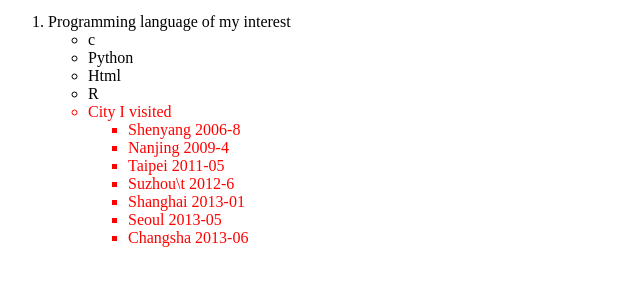
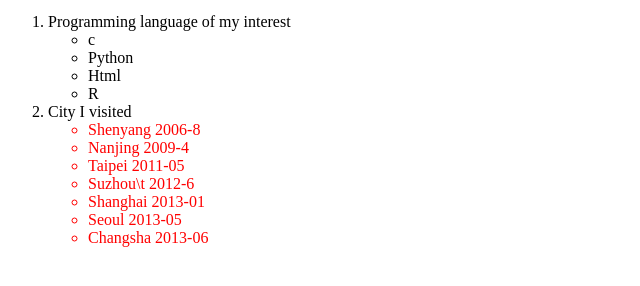
Before and after one commit to okxy/okxy.github.io, a plain HTML site: page About.htm in a window 1280 px wide. Shown: the part 98-384 px from the top of the page, without its empty margins (0-640 px from the left). Drawn offline with Linux system fonts and the light colour scheme.

Commit message:
Update About.htm

```diff
--- a/About.htm
+++ b/About.htm
@@ -4,18 +4,18 @@
 		<title>okxy</title>
 	</head>
 	<body>
-    <h1>Hello World</h1>
-    <p style="color: green; font-size:12px">All about me.</p>
-    <ol>
-      <li>Programming language of my interest
-        <ul>
+        <h1>Hello World</h1>
+        <p style="color: green; font-size:12px">All about me.</p>
+        <ol>
+            <li>Programming language of my interest
+                <ul>
           <li>c</li>
           <li>Python</li>
           <li>Html</li>
           <li>R</li>
-	  </li>
-	  <li style="color:red">City I visited
-			  <ul>
+	 </ul>
+	<li >City I visited
+			  <ul style="color:red">
    			    <li>Shenyang 2006-8</li>
 			    <li>Nanjing 2009-4</li>
 			    <li>Taipei 2011-05</li>
```
